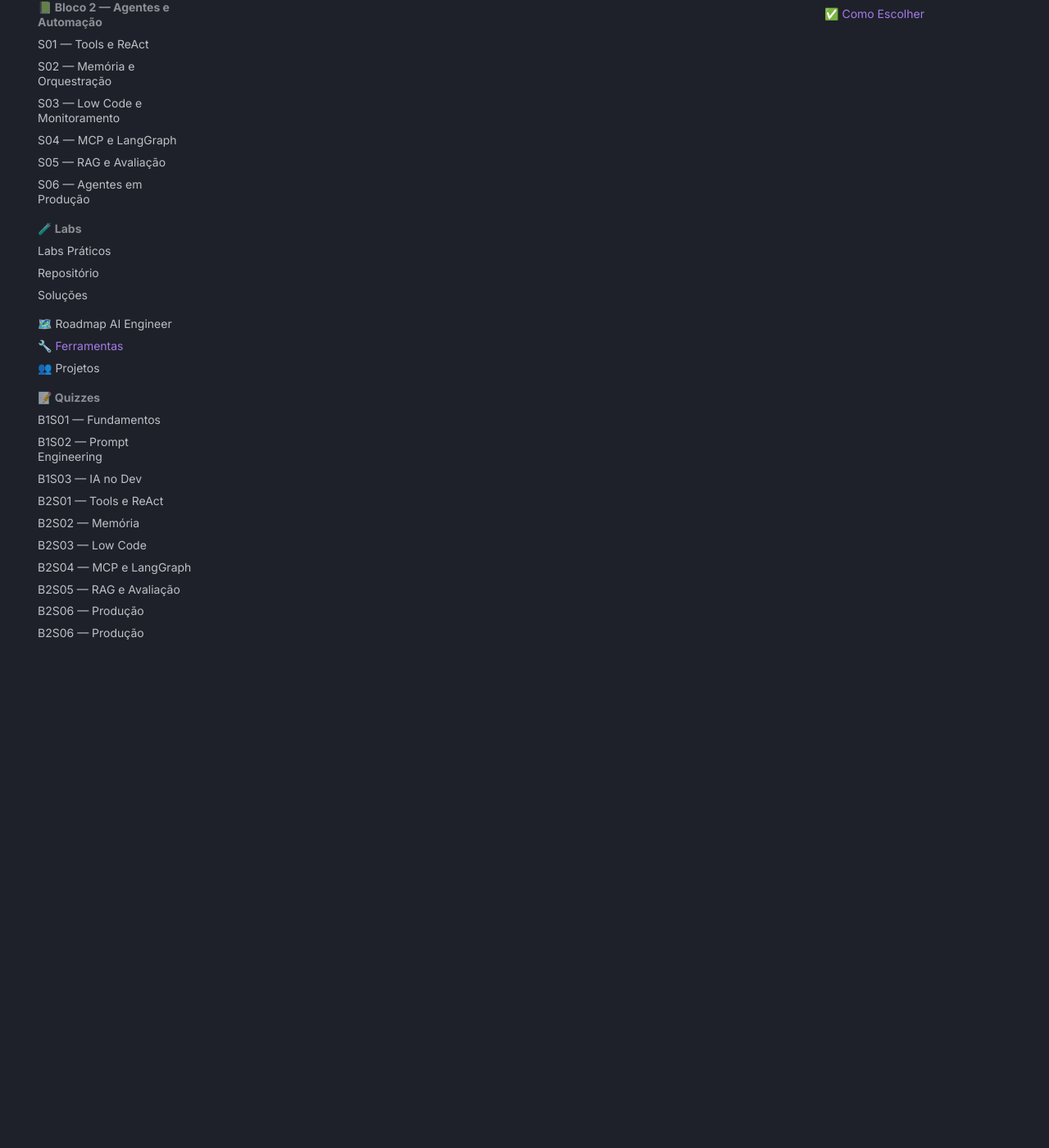
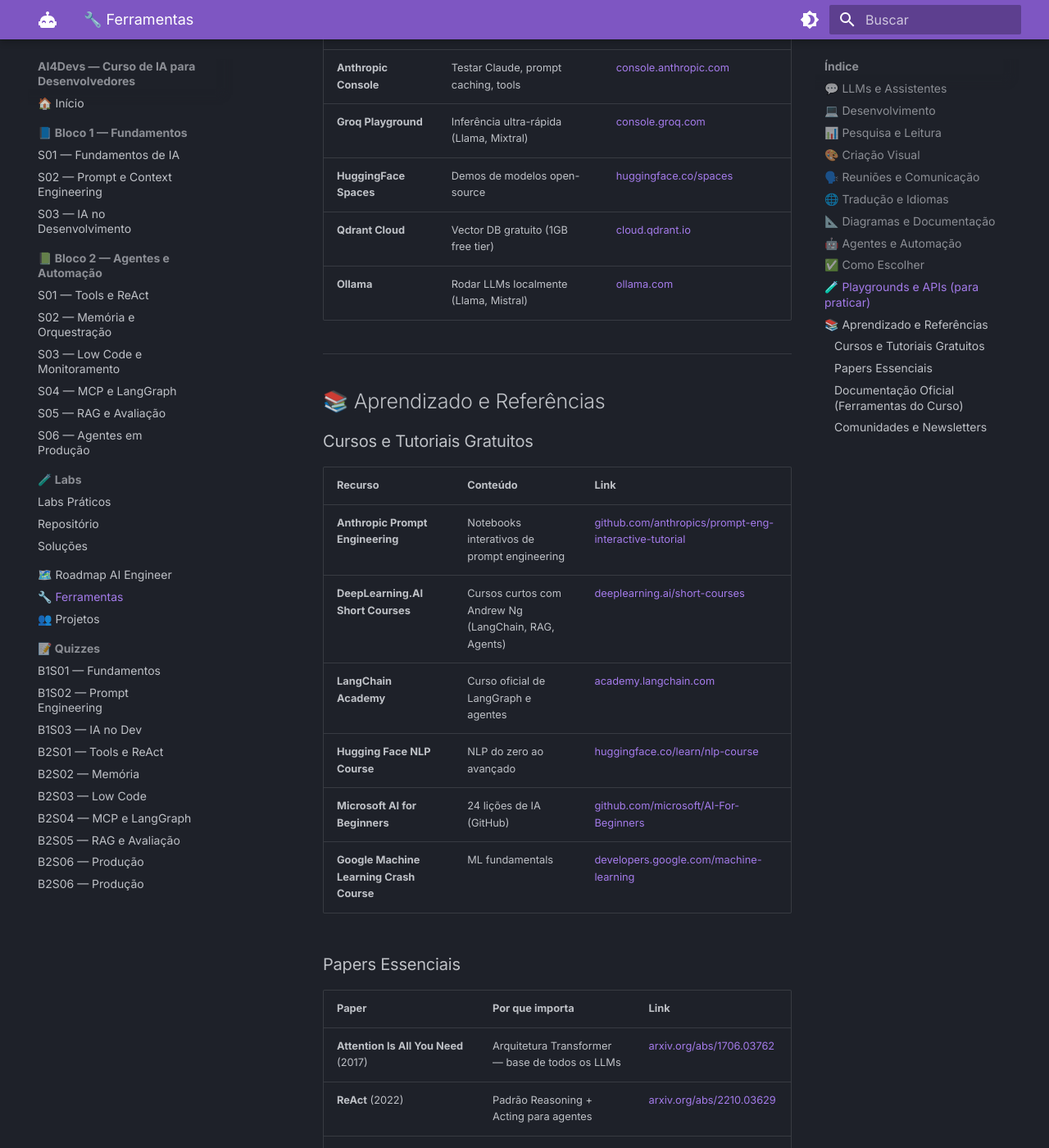
Before and after one commit to IA-para-DEVs-SD/AI4devs, an MkDocs documentation site: the page built from docs/ferramentas.md, in a window 1280 px wide and 1400 px high, scrolled down 3851 px. Shown: the whole window at 82% size. Built offline with MkDocs 1.6.1 and Material for MkDocs 9.7.7, drawn with Linux system fonts in a browser that asks for light colours; some of the changed text lies outside the part shown.

Commit message:
docs: adiciona playgrounds, papers, cursos, docs oficiais e links externos

```diff
--- a/docs/ferramentas.md
+++ b/docs/ferramentas.md
@@ -104,3 +104,67 @@
     - [ ] Tem versão gratuita funcional ou cabe no orçamento?
     - [ ] Me ajuda a ser **mais produtivo** sem criar dependência?
     - [ ] Posso **validar** o output (não confiar cegamente)?
+
+---
+
+## 🧪 Playgrounds e APIs (para praticar)
+
+| Plataforma | O que oferece | Link |
+|-----------|---------------|------|
+| **OpenAI Playground** | Testar GPT-4o, function calling, JSON mode | [platform.openai.com/playground](https://platform.openai.com/playground) |
+| **Google AI Studio** | Testar Gemini, multimodal, grounding | [aistudio.google.com](https://aistudio.google.com/) |
+| **Anthropic Console** | Testar Claude, prompt caching, tools | [console.anthropic.com](https://console.anthropic.com/) |
+| **Groq Playground** | Inferência ultra-rápida (Llama, Mixtral) | [console.groq.com](https://console.groq.com/) |
+| **HuggingFace Spaces** | Demos de modelos open-source | [huggingface.co/spaces](https://huggingface.co/spaces) |
+| **Qdrant Cloud** | Vector DB gratuito (1GB free tier) | [cloud.qdrant.io](https://cloud.qdrant.io/) |
+| **Ollama** | Rodar LLMs localmente (Llama, Mistral) | [ollama.com](https://ollama.com/) |
+
+---
+
+## 📚 Aprendizado e Referências
+
+### Cursos e Tutoriais Gratuitos
+
+| Recurso | Conteúdo | Link |
+|---------|----------|------|
+| **Anthropic Prompt Engineering** | Notebooks interativos de prompt engineering | [github.com/anthropics/prompt-eng-interactive-tutorial](https://github.com/anthropics/prompt-eng-interactive-tutorial) |
+| **DeepLearning.AI Short Courses** | Cursos curtos com Andrew Ng (LangChain, RAG, Agents) | [deeplearning.ai/short-courses](https://www.deeplearning.ai/short-courses/) |
+| **LangChain Academy** | Curso oficial de LangGraph e agentes | [academy.langchain.com](https://academy.langchain.com/) |
+| **Hugging Face NLP Course** | NLP do zero ao avançado | [huggingface.co/learn/nlp-course](https://huggingface.co/learn/nlp-course) |
+| **Microsoft AI for Beginners** | 24 lições de IA (GitHub) | [github.com/microsoft/AI-For-Beginners](https://github.com/microsoft/AI-For-Beginners) |
+| **Google Machine Learning Crash Course** | ML fundamentals | [developers.google.com/machine-learning](https://developers.google.com/machine-learning/crash-course) |
+
+### Papers Essenciais
+
+| Paper | Por que importa | Link |
+|-------|-----------------|------|
+| **Attention Is All You Need** (2017) | Arquitetura Transformer — base de todos os LLMs | [arxiv.org/abs/1706.03762](https://arxiv.org/abs/1706.03762) |
+| **ReAct** (2022) | Padrão Reasoning + Acting para agentes | [arxiv.org/abs/2210.03629](https://arxiv.org/abs/2210.03629) |
+| **RAG** (2020) | Retrieval-Augmented Generation original | [arxiv.org/abs/2005.11401](https://arxiv.org/abs/2005.11401) |
+| **Lost in the Middle** (2023) | LLMs ignoram info no meio do contexto | [arxiv.org/abs/2307.03172](https://arxiv.org/abs/2307.03172) |
+| **MemoryBank** (2023) | Memória com esquecimento inspirado em Ebbinghaus | [arxiv.org/abs/2305.10250](https://arxiv.org/abs/2305.10250) |
+| **Cognitive Architectures for Language Agents** (2023) | Framework teórico para agentes com memória | [arxiv.org/abs/2309.02427](https://arxiv.org/abs/2309.02427) |
+
+### Documentação Oficial (Ferramentas do Curso)
+
+| Ferramenta | Docs | Link |
+|-----------|------|------|
+| **Qdrant** | Vector database usado no curso | [qdrant.tech/documentation](https://qdrant.tech/documentation/) |
+| **LangGraph** | Framework de agentes com grafos | [langchain-ai.github.io/langgraph](https://langchain-ai.github.io/langgraph/) |
+| **MCP (Model Context Protocol)** | Protocolo para conectar LLMs a tools | [modelcontextprotocol.io](https://modelcontextprotocol.io/) |
+| **DSPy** | Prompt optimization automático | [dspy.ai](https://dspy.ai/) |
+| **Flowise** | Builder visual de agentes | [docs.flowiseai.com](https://docs.flowiseai.com/) |
+| **N8N** | Automação de workflows | [docs.n8n.io](https://docs.n8n.io/) |
+| **OpenAI API** | Referência completa da API | [platform.openai.com/docs](https://platform.openai.com/docs) |
+| **Anthropic API** | Referência Claude API | [docs.anthropic.com](https://docs.anthropic.com/) |
+| **Google Gemini API** | Referência Gemini API | [ai.google.dev/docs](https://ai.google.dev/docs) |
+
+### Comunidades e Newsletters
+
+| Recurso | Descrição | Link |
+|---------|-----------|------|
+| **AI Engineer Newsletter** | Novidades semanais para AI Engineers | [aiengineering.substack.com](https://aiengineering.substack.com/) |
+| **The Batch (Andrew Ng)** | Newsletter semanal de IA | [deeplearning.ai/the-batch](https://www.deeplearning.ai/the-batch/) |
+| **Simon Willison's Blog** | Análises práticas de LLMs e tools | [simonwillison.net](https://simonwillison.net/) |
+| **Latent Space Podcast** | Podcast técnico sobre AI Engineering | [latent.space](https://www.latent.space/) |
+| **r/LocalLLaMA** | Comunidade de modelos locais | [reddit.com/r/LocalLLaMA](https://www.reddit.com/r/LocalLLaMA/) |
```
Also changed, not shown: docs/roadmap.md (+17 -0 lines).
